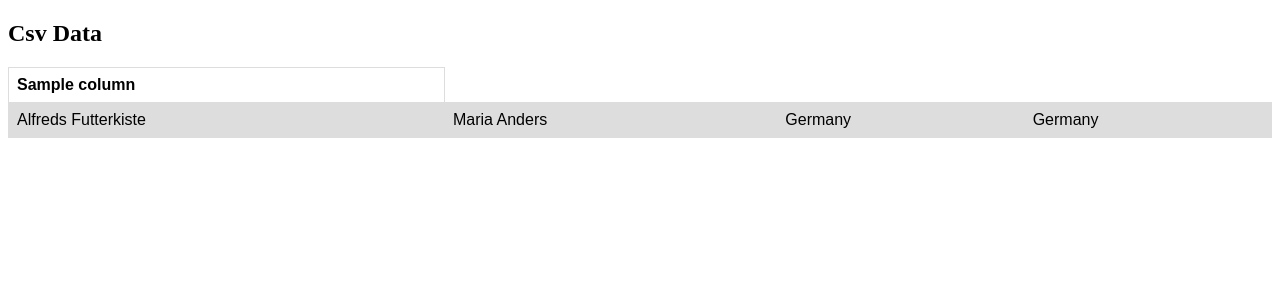
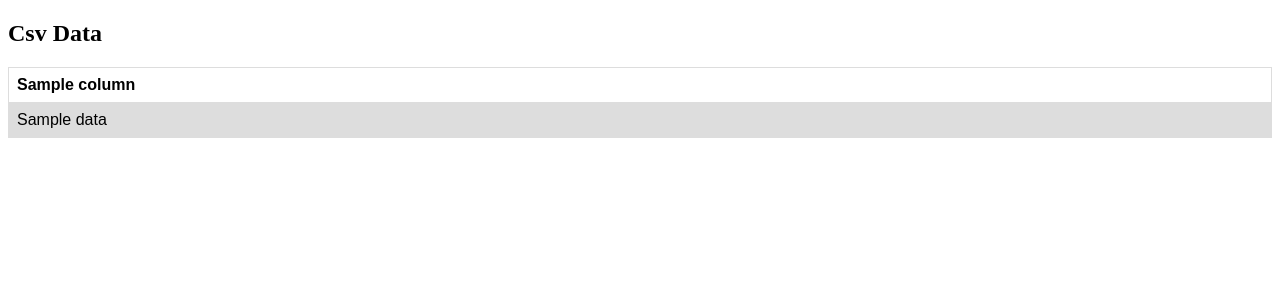
Before and after one commit to UkaniHemanshi/Day_2, a Flask app: template day_14/CSV/templates/csv_datatable.html in a window 1280 px wide. Shown: the top 300 px of the page. Run offline with Flask 3, Linux system fonts and the light colour scheme; the template is opened without the code that fills it: most values are stand-ins (such as "Sample title", 1, 10 or a date in 2020).

Commit message:
Add files via upload

```diff
--- a/day_14/CSV/csv_app.py
+++ b/day_14/CSV/csv_app.py
@@ -16,15 +16,25 @@ def product():
     df = pd.read_csv(csv_path)
     for column_name in df.columns:
         list.append(column_name)
+
+    length = len(df)
+    # print(df.iloc[:length])
     session['Header'] = list
+    Rows = df.values.tolist()
+    print(Rows)
+    session['Row'] = Rows
+
+
 
     return redirect(url_for('csv_to_dataframe'))
 
 @appcsv.route('/csvdata')
 def csv_to_dataframe():
     column_names = session.get('Header', [])
+    Rows = session.get('Row', [])
 
-    return render_template("csv_datatable.html",columns = column_names)
+
+    return render_template("csv_datatable.html",columns = column_names,rows = Rows)
 
 
 if __name__ == '__main__':
--- a/day_14/CSV/templates/csv_datatable.html
+++ b/day_14/CSV/templates/csv_datatable.html
@@ -29,12 +29,16 @@ tr:nth-child(even) {
             <th>{{column}}</th>
       {% endfor %}
   </tr>
-  <tr>
-    <td>Alfreds Futterkiste</td>
-    <td>Maria Anders</td>
-    <td>Germany</td>
-    <td>Germany</td>
-  </tr>
+
+      {% for row in rows %}
+     <tr>
+            {% for data in row %}
+                    <td>{{data}}</td>
+            {% endfor %}
+     </tr>
+      {% endfor %}
+
+
 </table>
 
 </body>
```
